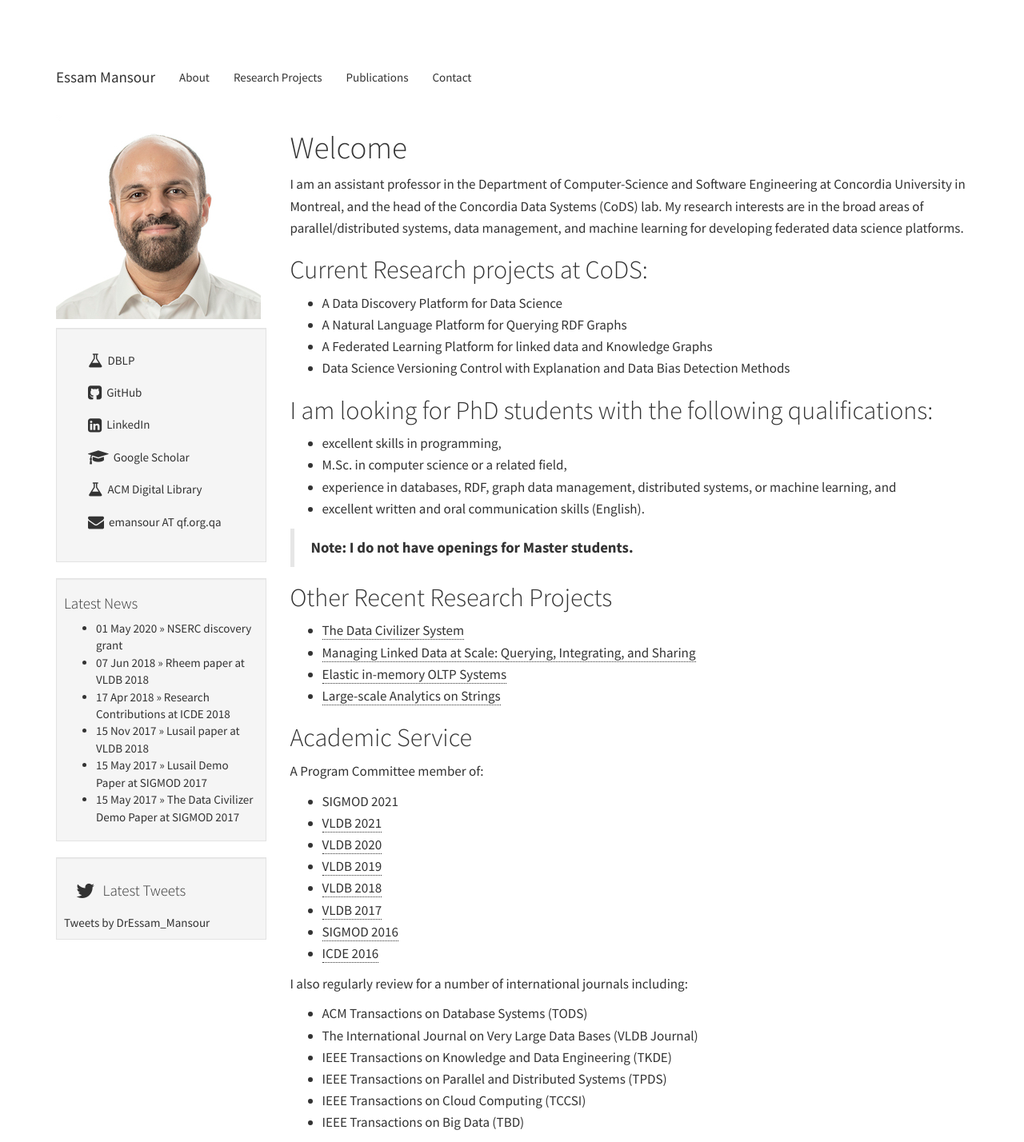
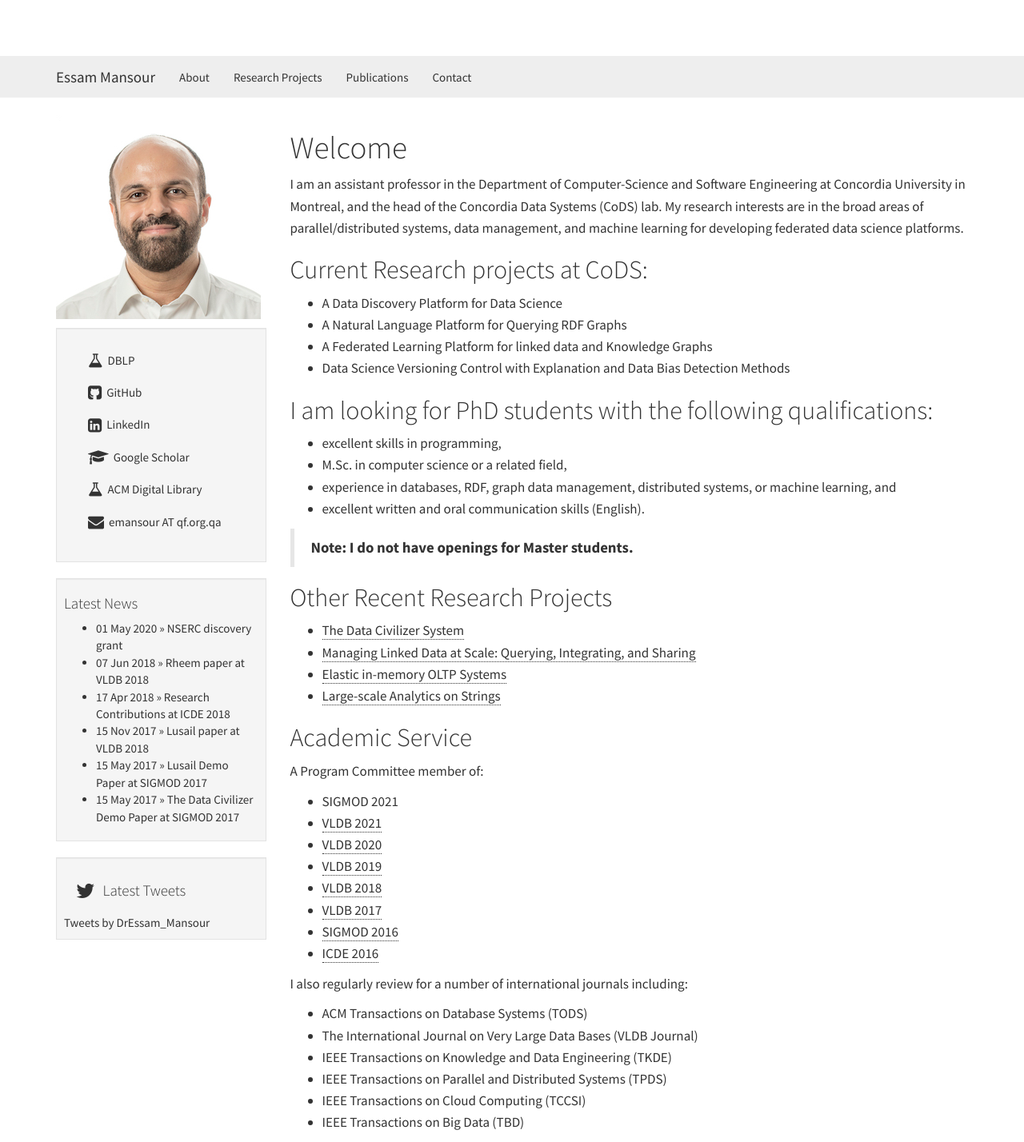
Before and after one commit to mansoure/mansoure.github.io, a Jekyll site: the page built from index.md, in a window 1280 px wide. Shown: the whole page at 80% size. Built offline with Jekyll 4.4.1, drawn with Linux system fonts in a browser that asks for light colours; comment, search, counter and statistics services are not loaded.

```diff
--- a/_layouts/default.html
+++ b/_layouts/default.html
@@ -47,7 +47,7 @@
 		<!--nav class="navbar navbar-light navbar-fixed-top"
 		style="background-color: #932439; hover:background-color:#FFEF74;"
 		role="navigation"-->
-		<nav class="navbar navbar-dark bg-dark">
+		<nav class="navbar navbar-dark bg-dark" style="background-color: #EEEEEE;" role="navigation">
 				<div class="container">
 			        <div class="navbar-header">
 			            <button type="button" class="navbar-toggle" data-toggle="collapse" data-target=".navbar-ex1-collapse">
```
